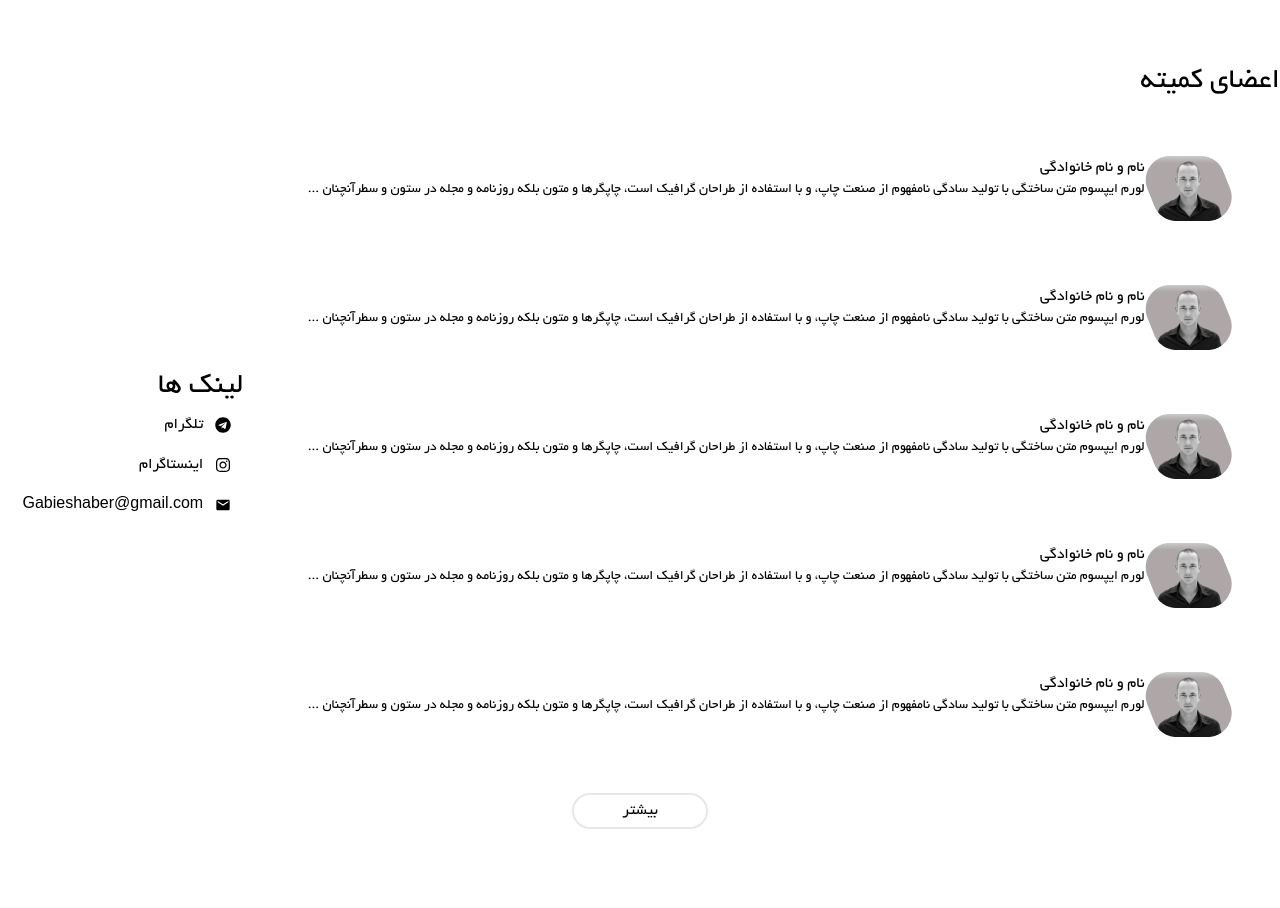
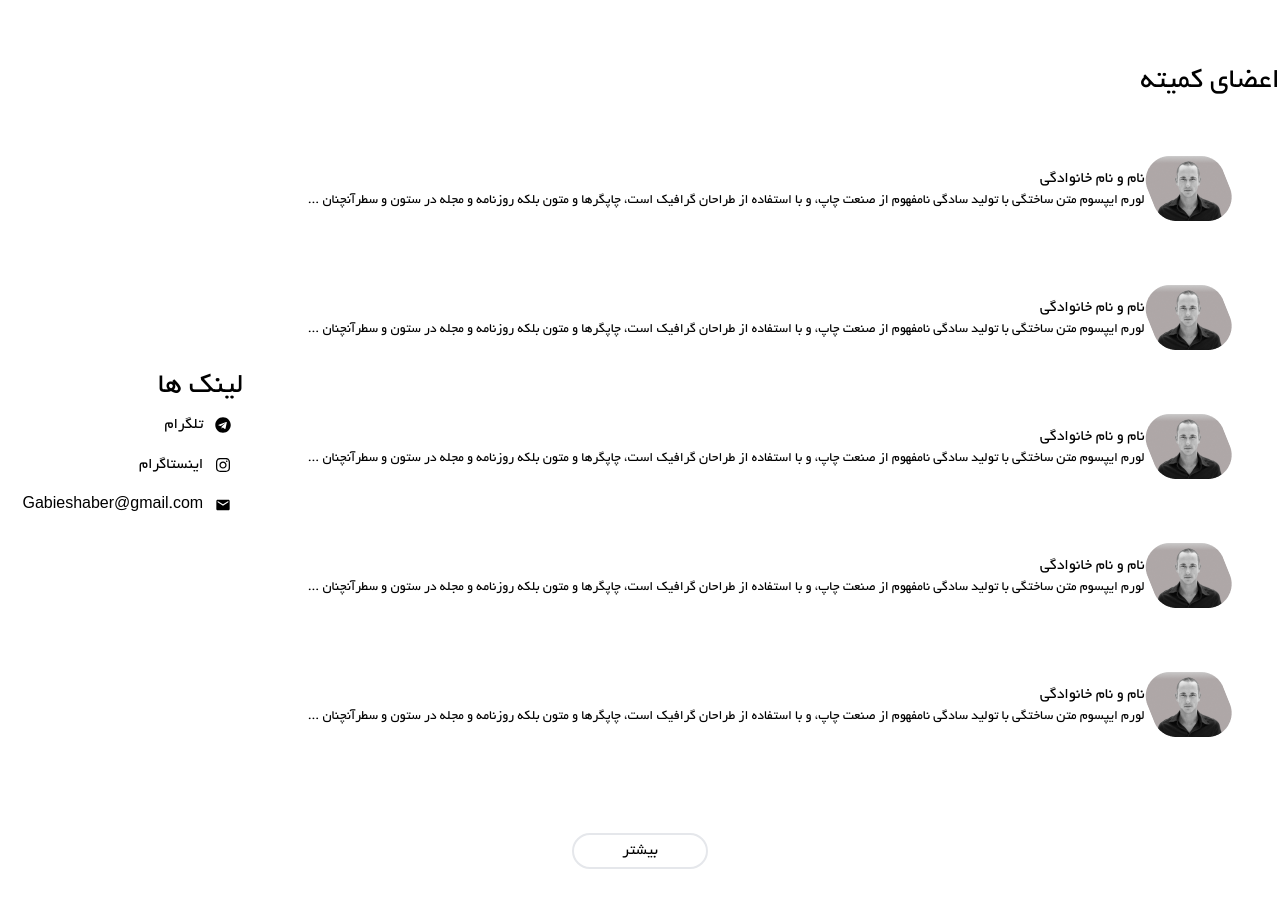
Before and after one commit to parastoopourazizi/basketball, a React (Vite) app: page /Members in a window 1280 px wide. Shown: the part 580-1488 px from the top of the page. Before the commit the page ends 1409 px from the top, so only its background shows below. Built offline with nearby package versions, Linux system fonts and the light colour scheme.

Commit message:
edit style

```diff
--- a/src/index.css
+++ b/src/index.css
@@ -15,6 +15,7 @@
   padding: 0;
   box-sizing: border-box;
   max-width: 1280px;
+  align-items: center;
   font-family: "Yekan", sans-serif;
 }
 
--- a/src/pages/Members.jsx
+++ b/src/pages/Members.jsx
@@ -5,6 +5,7 @@
 import { MdEmail } from "react-icons/md";
 
 function Members() {
+
   return (
     <div>
       <Navbar />
@@ -40,7 +41,7 @@
           </div>
         </div>
       </div>
-      <div className="text-center">
+      <div className="text-center py-10">
         <button className="  border-2 border-inherit rounded-3xl py-1 px-12">
           بیشتر
         </button>
--- a/src/pages/news/News.jsx
+++ b/src/pages/news/News.jsx
@@ -5,7 +5,7 @@
 
 function News() {
   const [article, setArticle] = useState([]);
-  console.log(article);
+
 
   useEffect(() => {
     axios
```
